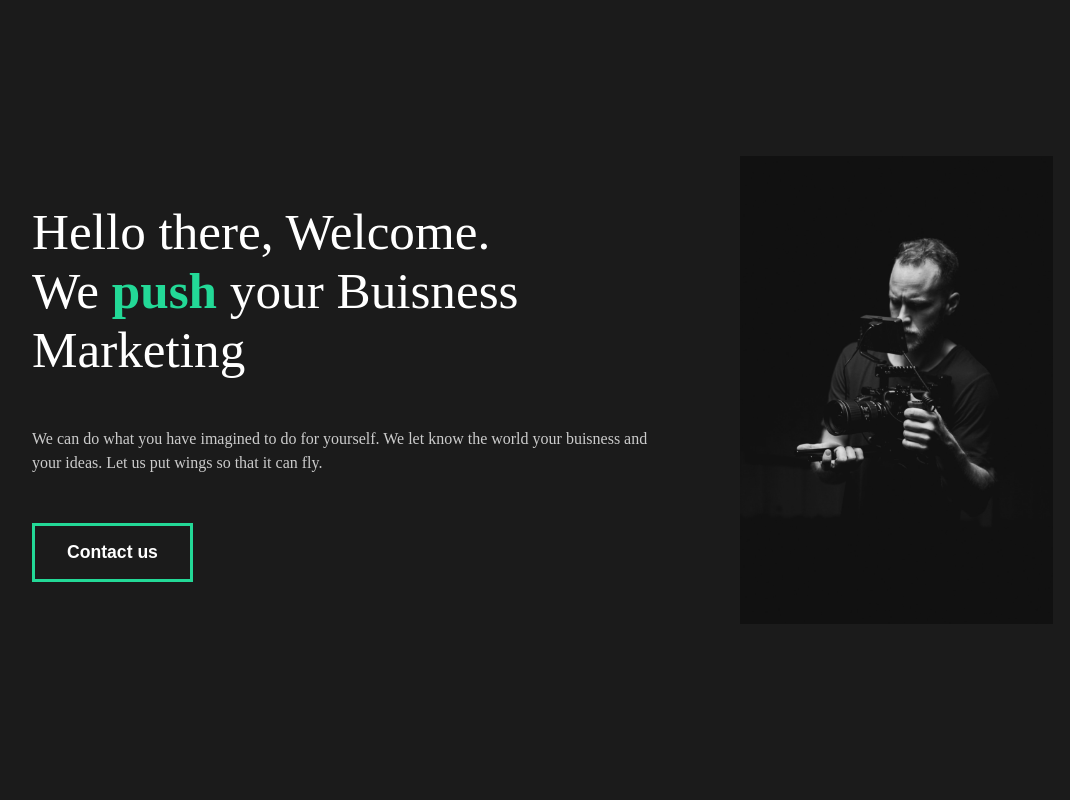
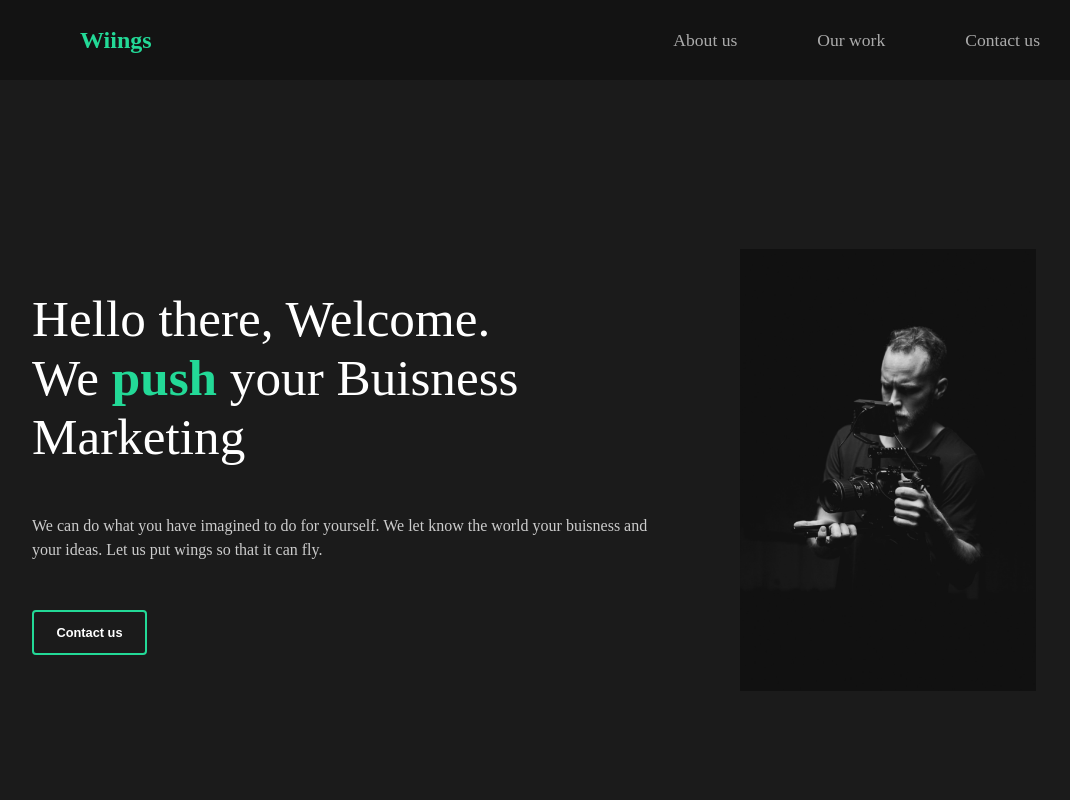
Before and after one commit to KartikChauhn/sastaportfolio, a React (Create React App) app: page / in a window 1280 px wide. Shown: the top 800 px of the page, without its empty margins (80-1150 px from the left). Built offline with nearby package versions, Linux system fonts and the light colour scheme.

Commit message:
navCreated

```diff
--- a/src/App.js
+++ b/src/App.js
@@ -1,10 +1,12 @@
 import Aboutus from "./pages/Aboutus";
 import GlobalStyles from "./components/GlobalStyles";
+import Nav from "./components/Nav";
 
 function App() {
   return (
     <div>
       <GlobalStyles/>
+      <Nav/>
       <Aboutus/>
     </div>
   );
--- a/src/components/GlobalStyles.js
+++ b/src/components/GlobalStyles.js
@@ -13,13 +13,14 @@
     }
     button{
         font-weight: bold;
-        font-size: 1.1rem;
+        font-size: 0.8rem;
         cursor: pointer;
-        padding: 1rem 2rem;
-        border: 3px solid #23d997;
+        padding: 0.8rem 1.4rem;
+        border: 2px solid #23d997;
         background: transparent;
         color: white;
         transition: all 0.5s ease;
+        border-radius: 4px;
         &:hover{
             background-color: #23d997;
 
--- /dev/null
+++ b/src/components/Nav.js
@@ -0,0 +1,54 @@
+import styled from "styled-components";
+
+const Nav = () =>{
+    return(
+        <StyleNav>
+
+            <h1><a  href="#">Wiings</a></h1>
+            <ul>
+                <li>
+                    <a href="#">About us</a>
+                </li>
+                <li>
+                    <a href="#">Our work</a>
+                </li>
+                <li>
+                    <a href="#">Contact us</a>
+                </li>
+            </ul>
+        </StyleNav>
+    )
+}
+
+const StyleNav = styled.nav`
+    min-height: 10vh;
+    display: flex;
+    margin: auto;
+    justify-content: space-between;
+    align-items: center;
+    padding: 1rem 10rem;
+    background-color: #131313;
+    h1{
+        a{
+            color: #23d997;
+            font-size: 1.5rem;
+        }
+    }
+    a{
+        color: #ababab;
+        text-decoration: none;
+    }
+
+    ul{
+        display: flex;
+       list-style : none;
+       li{
+        padding-left: 5rem;
+        position: relative;
+       }
+    }
+
+
+`
+
+export default Nav;
--- a/src/styles.js
+++ b/src/styles.js
@@ -24,7 +24,7 @@
 export const Image = styled.div`
     overflow: hidden;
     img{
-        width: 90%;
-        height: 90%;
+        width: 85%;
+        height: 85%;
     }
 `
```
